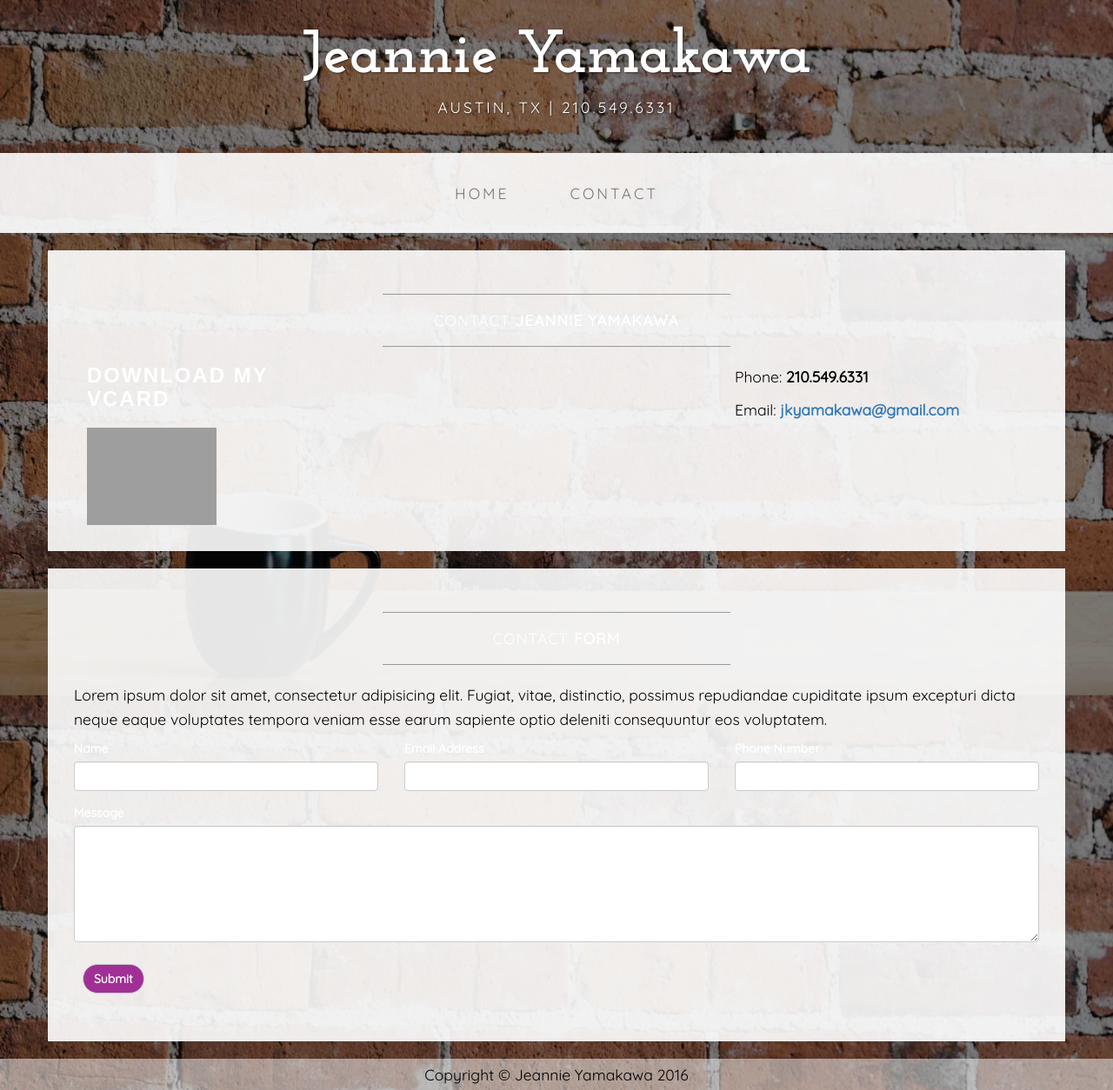
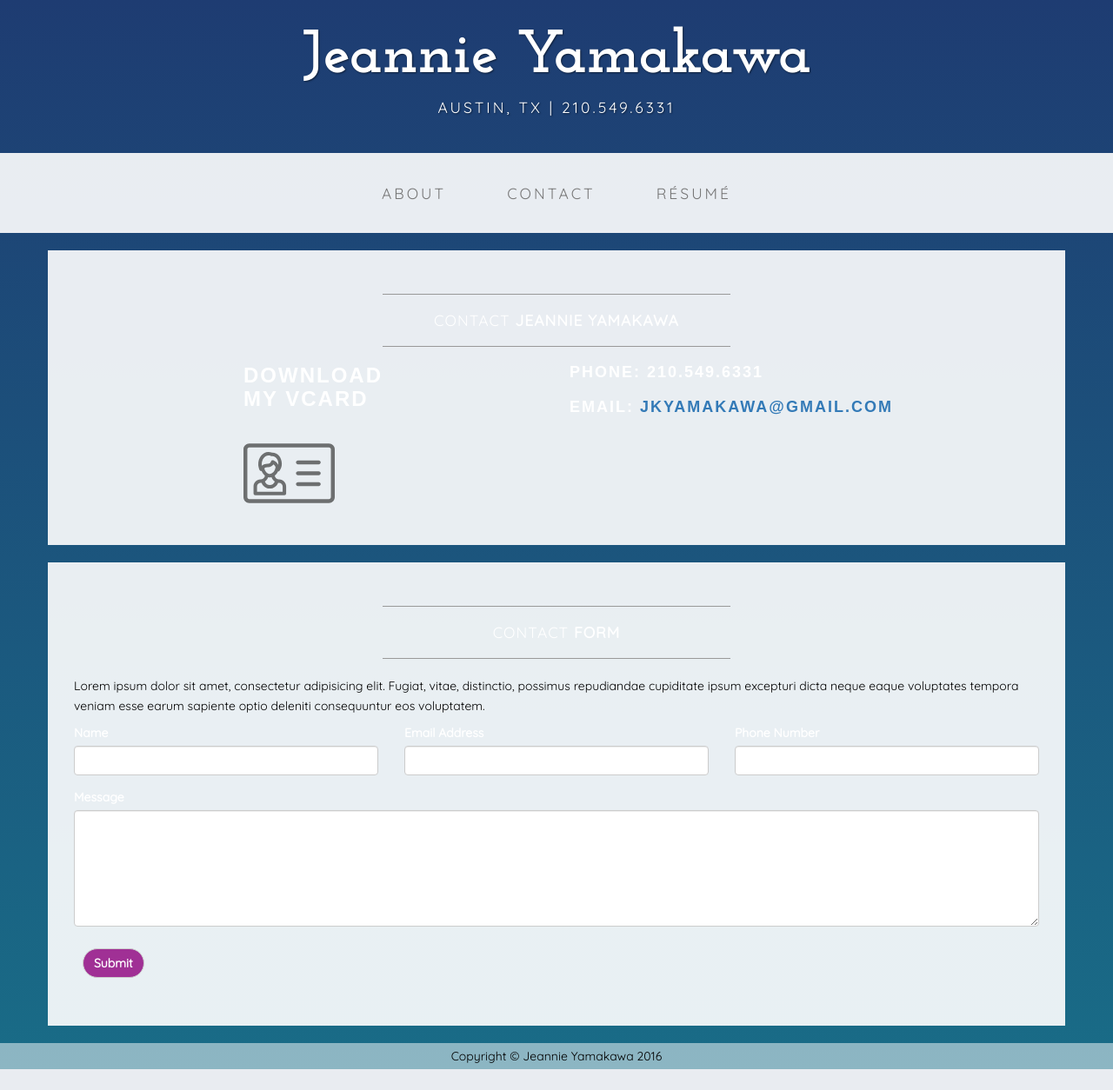
Before and after one commit to JeannieYamakawa/personalSite, a PHP site: page /contact.html in a window 1280 px wide. Shown: the whole page at 87% size. After the commit the page ends 1230 px from the top, so only its background shows below. Run offline with PHP 8.4, Linux system fonts and the light colour scheme; style sheets or scripts are compiled from the project's sources; some web fonts are replaced; grey boxes are pictures that could not be loaded.

```diff
--- a/contact.html
+++ b/contact.html
@@ -55,11 +55,16 @@
             <div class="collapse navbar-collapse" id="bs-example-navbar-collapse-1">
                 <ul class="nav navbar-nav">
                     <li>
-                        <a href="about.html">Home</a>
+                        <a href="about.html">About</a>
                     </li>
                     <li>
                         <a href="contact.html">Contact</a>
                     </li>
+                    <li>
+                        <a href="img/JeannieYamakawaResume.pdf" target="_blank">Résumé</a>
+                    </li>
+
+
                 </ul>
             </div>
             <!-- /.navbar-collapse -->
@@ -78,20 +83,24 @@
                     </h2>
                     <hr>
                 </div>
-                <div class="col-md-8">
+                <div class="col-md-6 needsflex">
                     <div class="col-lg-4">
                         <h3>Download my vcard</h3>
-                        <a href="img/JeannieYamakawaVCard.vcf"><img id="vcard" src="style/img/bg.png" alt="Image of Jeannie Yamakawa business card"></a>
+                        <a href="img/JeannieYamakawaVCard.vcf"><img id="vcard" src="img/id-card.svg" alt="Image of Jeannie Yamakawa business card"></a>
                     </div>
                 </div>
-                <div class="col-md-4">
-                    <p>Phone:
-                        <strong>210.549.6331</strong>
-                    </p>
-                    <p>Email:
-                        <strong><a href="mailto:jkyamakawa@gmail.com">jkyamakawa@gmail.com</a></strong>
-                    </p>
-
+                <div class="col-md-6 ">
+                    <div>
+                        <h4>Phone:
+                            <strong>210.549.6331</strong>
+                        </h4>
+                    </div>
+                    <br>
+                    <div>
+                        <h4>Email:
+                            <strong><a href="mailto:jkyamakawa@gmail.com">jkyamakawa@gmail.com</a></strong>
+                        </h4>
+                    </div>
                 </div>
                 <div class="clearfix"></div>
             </div>
--- a/css/jeansey.css
+++ b/css/jeansey.css
@@ -6,7 +6,13 @@
 
 body {
     font-family: "Open Sans", "Helvetica Neue", Helvetica, Arial, sans-serif;
-    background: url('../img/bg.jpg') no-repeat center center fixed;
+    /*background: url('../img/bg.jpg') no-repeat center center fixed;*/
+    background: #1e3c72;
+    /* fallback for old browsers */
+    background: -webkit-linear-gradient(to bottom, #1e3c72, #196C87);
+    /* Chrome 10-25, Safari 5.1-6 */
+    background: linear-gradient(to bottom, #1e3c72, #196C87);
+    /* W3C, IE 10+/ Edge, Firefox 16+, Chrome 26+, Opera 12+, Safari 7+ */
     -webkit-background-size: cover;
     -moz-background-size: cover;
     background-size: cover;
@@ -19,7 +25,7 @@ h1, h2, h3, h4, h5, h6 {
     letter-spacing: 1px;
 }
 p {
-    font-size: 1.25em;
+    /*font-size: 1.25em;*/
     line-height: 1.6;
     color: #000;
 }
@@ -384,5 +390,11 @@ figure.effect-duke:hover h2, figure.effect-duke:hover p {
         width: 100%;
     }
 }
-
-/*# sourceMappingURL=kkd.css.map */
+.needsflex {
+    display: flex;
+    justify-content: center;
+}
+.jeanniepic {
+    height: 100vh;
+    width: auto;
+}
```
Also changed, not shown: about.html (+18 -13 lines), img/business-card.svg (added), img/id-card.svg (added), 1 other file.
